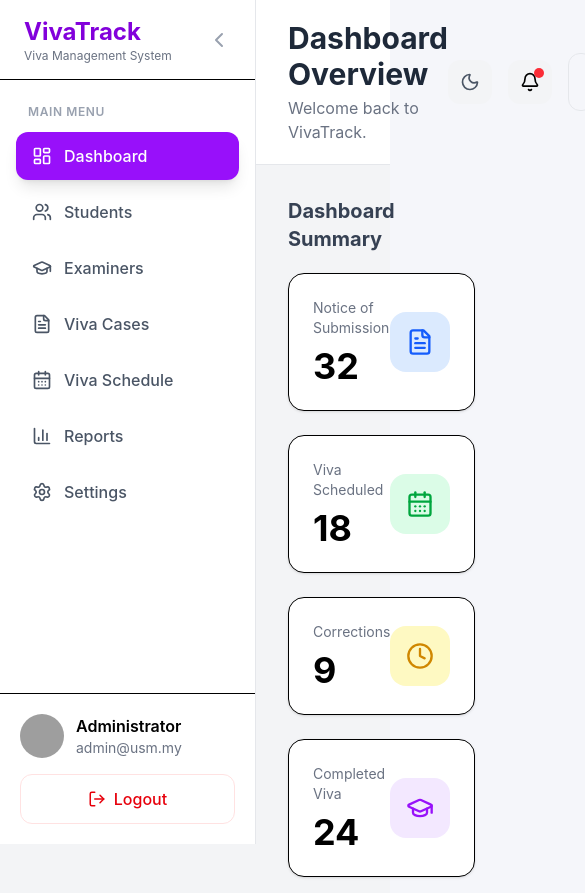
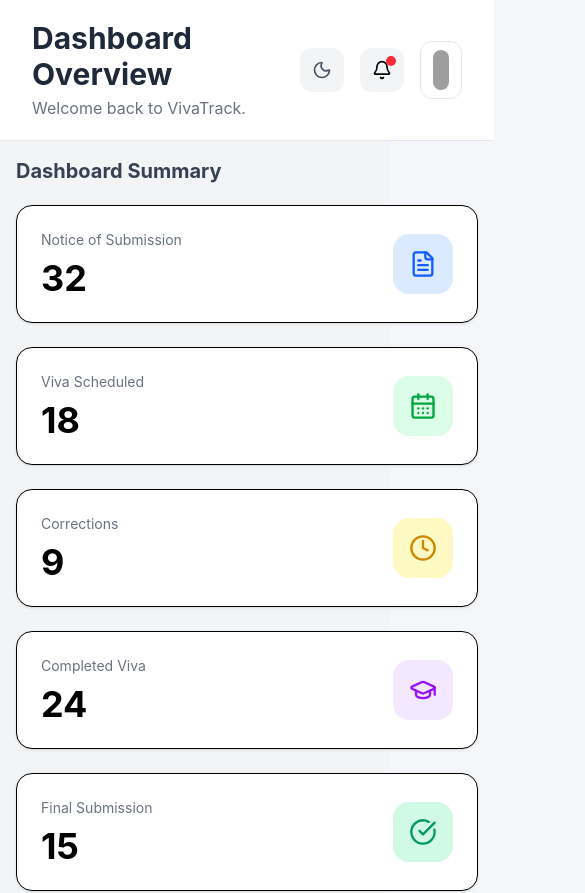
Before and after one commit to hazwanihanafi-commits/VivaVoceTrack, a React (Vite) app in the folder frontend/: page / in a window 390 px wide. Shown: the top 893 px of the page, 585 px wide, since content can reach past the window. Built offline with nearby package versions, Linux system fonts and the light colour scheme; grey boxes are pictures that could not be loaded.

Commit message:
Update MainLayout.jsx

```diff
--- a/frontend/src/layouts/MainLayout.jsx
+++ b/frontend/src/layouts/MainLayout.jsx
@@ -4,15 +4,19 @@ import Topbar from "../components/Topbar";
 
 export default function MainLayout() {
   return (
-    <div className="bg-gray-100 min-h-screen">
+    <div className="bg-gray-100 min-h-screen flex">
 
-      <Sidebar />
+      {/* Sidebar hidden on mobile */}
+      <div className="hidden md:block">
+        <Sidebar />
+      </div>
 
-      <div className="ml-64">
+      {/* Main Content */}
+      <div className="flex-1 md:ml-64">
 
         <Topbar />
 
-        <main className="p-8">
+        <main className="p-4 md:p-8">
           <Outlet />
         </main>
 
```
